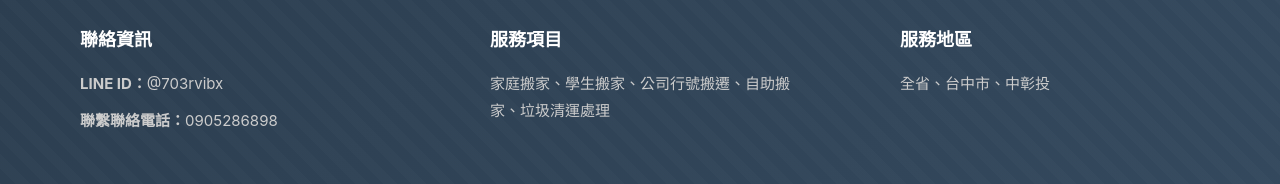
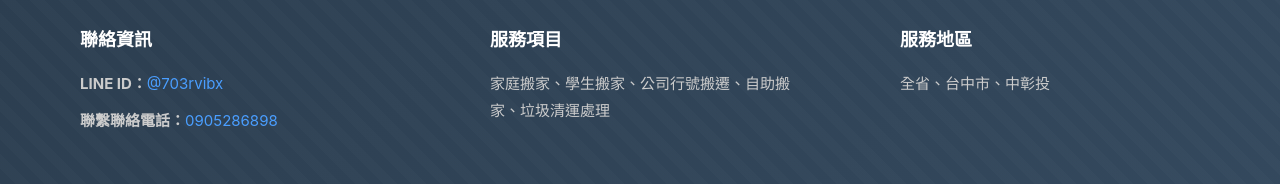
Before and after one commit to Garry85317/witega-moving, a React (Create React App) app: page / in a window 1280 px wide. Shown: the part 9849-10033 px from the top of the page. Built offline with nearby package versions, Linux system fonts and the light colour scheme.

Commit message:
電話事件追蹤

```diff
--- a/public/index.html
+++ b/public/index.html
@@ -9,22 +9,22 @@
     gtag('js', new Date());
     gtag('config', 'AW-17822651163');
 
-    // 追踪 LINE 按钮点击（转化事件）
-    window.addEventListener('load', function() {
-      // 追踪所有 LINE 按钮点击
-      document.addEventListener('click', function(e) {
-        const target = e.target.closest('.line-button, .line-button-container, [class*="line"]');
-        if (target) {
-          gtag('event', 'conversion', {
-            'send_to': 'AW-17822651163',
-            'event_category': 'engagement',
-            'event_label': 'LINE_Button_Click',
-            'value': 1.0,
-            'currency': 'TWD'
-          });
+    // Event snippet for 點選通話 conversion page
+    // 转化追踪函数 - 用于电话和 LINE 点击追踪
+    window.gtag_report_conversion = function(url) {
+      var callback = function () {
+        if (typeof(url) != 'undefined') {
+          window.location = url;
         }
+      };
+      gtag('event', 'conversion', {
+        'send_to': 'AW-17822651163/qUK6CJHh6-AbEJumwLJC',
+        'value': 1.0,
+        'currency': 'TWD',
+        'event_callback': callback
       });
-    });
+      return false;
+    };
   </script>
 
   <!-- Google Ads 转化追踪优化 -->
--- a/src/components/Footer.css
+++ b/src/components/Footer.css
@@ -51,6 +51,22 @@
   line-height: 1.8;
 }
 
+.contact-link {
+  color: #4a9eff;
+  text-decoration: none;
+  transition: color 0.3s ease;
+  cursor: pointer;
+}
+
+.contact-link:hover {
+  color: #6bb3ff;
+  text-decoration: underline;
+}
+
+.contact-link:active {
+  color: #3a8eef;
+}
+
 .footer-section p {
   font-size: 15px;
   line-height: 1.8;
--- a/src/components/Footer.js
+++ b/src/components/Footer.js
@@ -2,14 +2,66 @@ import React from 'react';
 import './Footer.css';
 
 const Footer = () => {
+  const phoneNumber = '0905286898';
+  const lineId = '@703rvibx';
+  const lineUrl = 'https://line.me/R/ti/p/@703rvibx';
+
+  const handlePhoneClick = (e) => {
+    e.preventDefault();
+
+    // Google Ads 转化追踪
+    if (window.gtag_report_conversion) {
+      window.gtag_report_conversion();
+    }
+
+    // 拨打电话
+    window.location.href = `tel:${phoneNumber}`;
+
+    return false;
+  };
+
+  const handleLineClick = (e) => {
+    e.preventDefault();
+
+    // Google Ads 转化追踪
+    if (window.gtag_report_conversion) {
+      window.gtag_report_conversion();
+    }
+
+    // 打开 LINE 链接
+    window.open(lineUrl, '_blank');
+
+    return false;
+  };
+
   return (
     <footer className="footer">
       <div className="footer-content">
         <div className="footer-section">
           <h3 className="footer-title">聯絡資訊</h3>
           <div className="contact-info">
-            <p><strong>LINE ID：</strong>@703rvibx</p>
-            <p><strong>聯繫聯絡電話：</strong>0905286898</p>
+            <p>
+              <strong>LINE ID：</strong>
+              <a
+                href={lineUrl}
+                onClick={handleLineClick}
+                className="contact-link"
+                aria-label="加 LINE 聯絡"
+              >
+                {lineId}
+              </a>
+            </p>
+            <p>
+              <strong>聯繫聯絡電話：</strong>
+              <a
+                href={`tel:${phoneNumber}`}
+                onClick={handlePhoneClick}
+                className="contact-link"
+                aria-label="撥打電話"
+              >
+                {phoneNumber}
+              </a>
+            </p>
           </div>
         </div>
 
--- a/src/components/LineButton.js
+++ b/src/components/LineButton.js
@@ -4,26 +4,19 @@ import './LineButton.css';
 const LineButton = () => {
   const lineUrl = 'https://line.me/R/ti/p/@703rvibx';
 
-  const handleClick = () => {
+  const handleClick = (e) => {
+    e.preventDefault();
+
     // Google Ads 转化追踪
-    if (window.gtag) {
-      window.gtag('event', 'conversion', {
-        'send_to': 'AW-17822651163',
-        'event_category': 'engagement',
-        'event_label': 'LINE_Button_Click',
-        'value': 1.0,
-        'currency': 'TWD'
-      });
-
-      // 追踪按钮点击事件
-      window.gtag('event', 'click', {
-        'event_category': 'CTA',
-        'event_label': 'LINE_Button',
-        'value': 1
-      });
+    if (window.gtag_report_conversion) {
+      // 使用转化追踪函数
+      window.gtag_report_conversion();
     }
 
+    // 打开 LINE 链接
     window.open(lineUrl, '_blank');
+
+    return false;
   };
 
   return (
```
